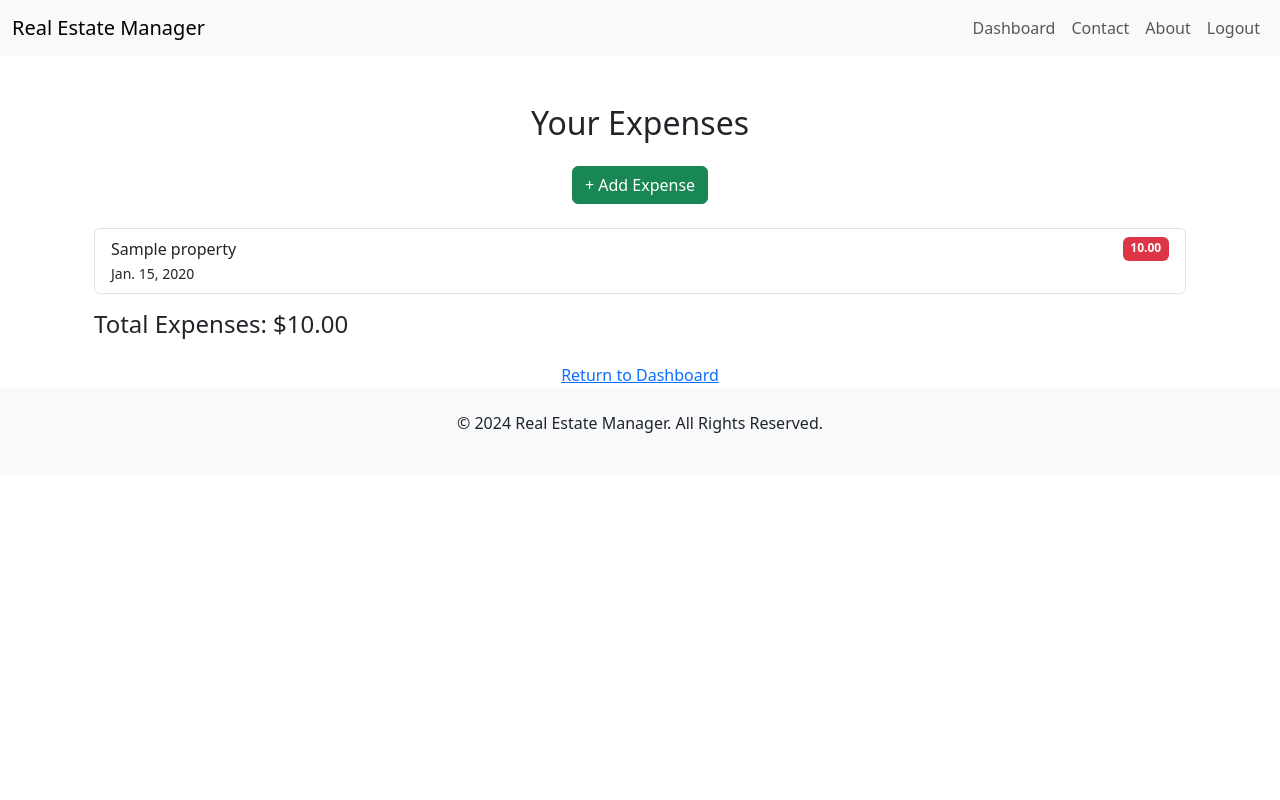
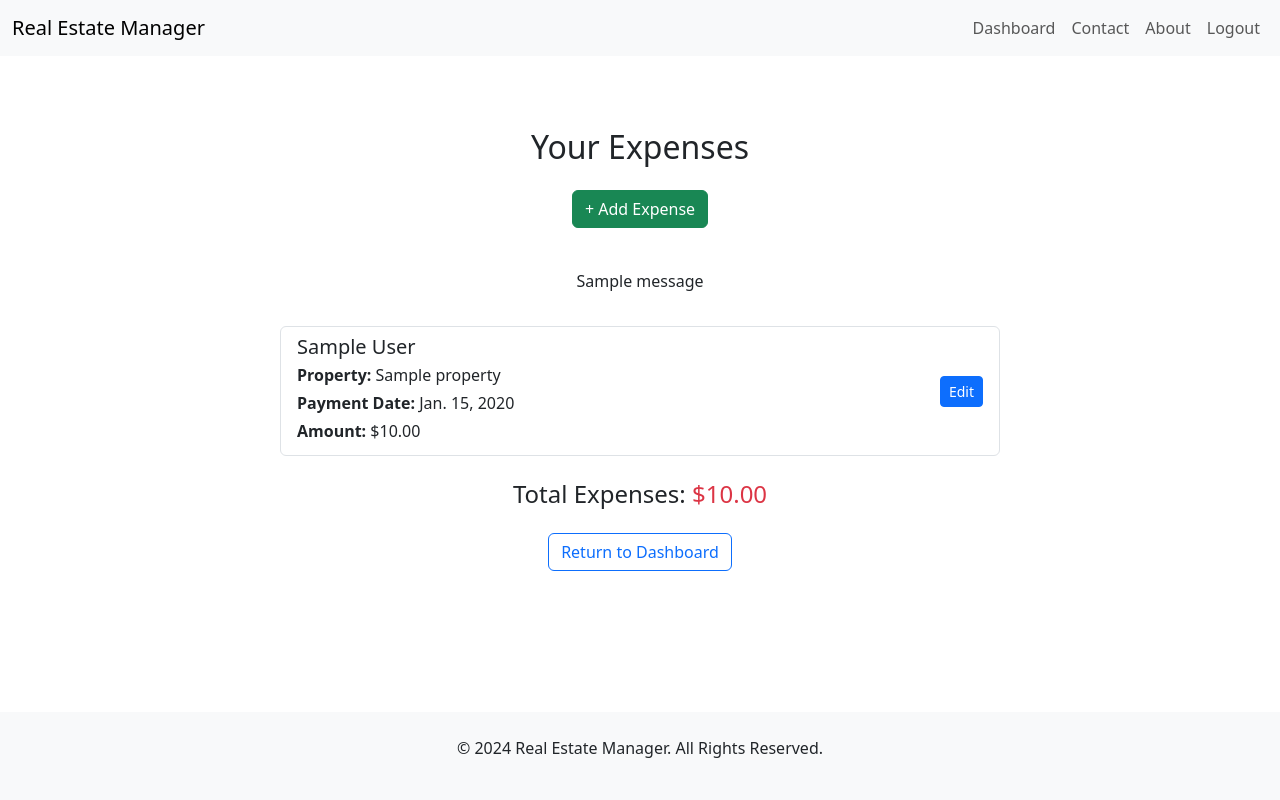
Before and after one commit to AlexandarEfremov/Real-estate-portfolio-manager, a Django app: page /finance/expense/ in a window 1280 px wide. Run offline with Django 5.2, Linux system fonts and the light colour scheme; a user stored in the database is signed in; tables that the repository leaves empty hold one stand-in row (values such as "Sample post"); one stand-in notice (Sample message) is shown; some libraries are stand-ins or nearby versions.

Commit message:
majority of bugs fixed

```diff
--- a/real_estate_manager/real_estate_manager/finance/views.py
+++ b/real_estate_manager/real_estate_manager/finance/views.py
@@ -6,6 +6,8 @@
 from .models import Income, Expense
 from .forms import IncomeForm, ExpenseForm
 from django.contrib.auth.mixins import LoginRequiredMixin
+
+from ..properties.models import Property
 from ..tenants.models import Tenant
 
 
@@ -53,7 +55,9 @@
     def get_context_data(self, **kwargs):
         context = super().get_context_data(**kwargs)
         if 'form' in context:
+            # Pass the current user to the form so that it filters the tenants and properties accordingly
             context['form'].fields['tenant'].queryset = Tenant.objects.filter(owner=self.request.user)
+            context['form'].fields['property'].queryset = Property.objects.filter(owner=self.request.user)
         return context
 
 
--- a/real_estate_manager/templates/common/base.html
+++ b/real_estate_manager/templates/common/base.html
@@ -1,5 +1,3 @@
-<!-- base.html -->
-
 <!DOCTYPE html>
 <html lang="en">
 <head>
@@ -8,6 +6,29 @@
     <title>{% block title %}Real Estate Manager{% endblock %}</title>
     <!-- Bootstrap CSS -->
     <link href="https://cdn.jsdelivr.net/npm/bootstrap@5.3.0-alpha1/dist/css/bootstrap.min.css" rel="stylesheet">
+    <style>
+        /* Ensure the body and html take up full height */
+        html, body {
+            height: 100%;
+        }
+
+        /* Use flexbox to make the body take the full height of the screen */
+        body {
+            display: flex;
+            flex-direction: column;
+            min-height: 100vh;
+        }
+
+        /* Main content should take all the available space */
+        .container.mt-4 {
+            flex: 1;
+        }
+
+        /* Footer will stick to the bottom */
+        footer {
+            margin-top: auto;
+        }
+    </style>
 </head>
 <body>
 
--- a/real_estate_manager/templates/expense/expense_list.html
+++ b/real_estate_manager/templates/expense/expense_list.html
@@ -2,6 +2,9 @@
 
 {% block content %}
     <div class="container mt-5">
+        <div class="row justify-content-center">
+            <div class="col-md-8">
+
                 <div class="text-center mb-4">
                     <!-- Centered Title -->
                     <h2>Your Expenses</h2>
@@ -9,33 +12,56 @@
                     <a href="{% url 'finance:create_expense' %}" class="btn btn-success mt-3 btn-med">+ Add Expense</a>
                 </div>
 
+                <p></p>
+                <!-- Display messages -->
+                {% if messages %}
+                    {% for message in messages %}
+                        <div class="alert {{ message.tags }} text-center" role="alert">
+                            {{ message }}
+                        </div>
+                    {% endfor %}
+                {% endif %}
+
+                <!-- Check if expenses exist -->
                 {% if expenses %}
                     <div class="list-group">
                         {% for expense in expenses %}
-                <a href="{% url 'finance:expense_detail' expense.id %}" class="list-group-item list-group-item-action">
-                    <div class="d-flex justify-content-between">
-                        <span>{{ expense.property.name }}</span>
-                        <span class="badge bg-danger">{{ expense.amount|floatformat:2 }}</span>
+                            <div class="list-group-item list-group-item-action d-flex justify-content-between align-items-center">
+                                <div>
+                                    <h5 class="mb-1">{{ expense.tenant.first_name }} {{ expense.tenant.last_name }}</h5>
+                                    <p class="mb-1">
+                                        <strong>Property:</strong> {{ expense.tenant.property.name }}
+                                    </p>
+                                    <p class="mb-1">
+                                        <strong>Payment Date:</strong> {{ expense.date }}
+                                    </p>
+                                    <p class="mb-1">
+                                        <strong>Amount:</strong> ${{ expense.amount|floatformat:2 }}
+                                    </p>
                                 </div>
-                    <small>{{ expense.date }}</small>
-                </a>
+
+                                <!-- Edit Button for Each Expense -->
+                                <a href="{% url 'finance:update_expense' expense.id %}" class="btn btn-primary btn-sm ml-2">Edit</a>
+                            </div>
                         {% endfor %}
                     </div>
 
                     <!-- Display total expenses -->
-        <div class="mt-3">
-            <h4>Total Expenses: ${{ total_expenses|floatformat:2 }}</h4>
+                    <div class="mt-4 text-center">
+                        <h4>Total Expenses: <span class="text-danger">${{ total_expenses|floatformat:2 }}</span></h4>
                     </div>
-
                 {% else %}
-        <!-- No Expense Records Message -->
+                    <!-- No Expenses Message -->
                     <div class="text-center mt-4">
                         <p class="text-muted">You don't have any expense records yet.</p>
                     </div>
                 {% endif %}
 
+                <!-- Return to Dashboard Link -->
                 <div class="mt-4 text-center">
-        <a href="{% url 'private_landing' %}" class="text-primary">Return to Dashboard</a>
+                    <a href="{% url 'private_landing' %}" class="btn btn-outline-primary">Return to Dashboard</a>
+                </div>
+            </div>
         </div>
     </div>
 {% endblock %}
```
Also changed, not shown: real_estate_manager/media/tenant_photos/Screenshot_2024-12-07_143411_jUBKLyU.png (added). Lines whose indentation alone changed are shown as unchanged.
